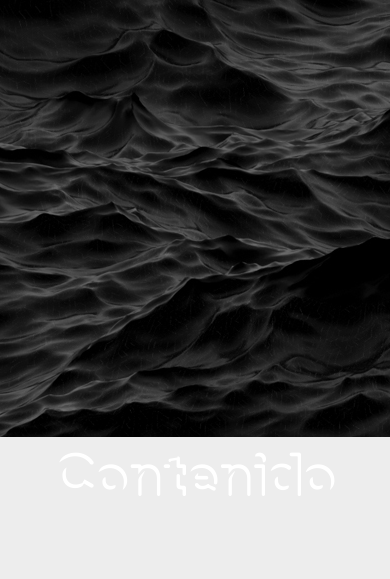
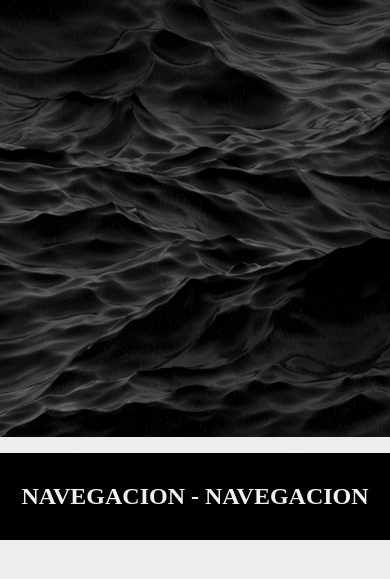
Before and after one commit to daviddios/fonosaurios, a plain HTML site: page index.html in a window 390 px wide. Shown: the part 407-986 px from the top of the page. Drawn offline with nearby package versions, Linux system fonts and the light colour scheme; files whose address does not match are found by name.

Commit message:
creada barra navegacion responsive y sticky

```diff
--- a/css/main.css
+++ b/css/main.css
@@ -1,4 +1,3 @@
-
 @font-face {
   font-family: 'Airment';
   src: url(/etc/fonts/airment/airment-Regular.ttf);
@@ -10,52 +9,41 @@ body {
   background-color: #20262e;
 }
 
-  img{
+img {
   display: block;
   width: 100%;
   height: auto;
 }
 
-  /* h1, h2, h3{
-    font-family: 'koliko-Bold';
-    margin: 0;
-    padding: 1em 0;
-    color: white;
-  } */
-
-  p{
+p {
   margin: 0;
   padding: 1em 0;
 }
 
-  #animacion_scroll_principal
-  {
+#animacion_scroll_principal {
+  margin: 0 0 0 0;
+  height: 100%;
   width: 100%;
   left: 0;
   position: fixed;
 }
 
-  #heightPage,
-  #heightScroll
-  {
+#heightPage, #heightScroll {
   width: 10px;
   top: 0;
   position: absolute;
   z-index: 99;
 }
 
-  #heightPage
-  {
+#heightPage {
   left: 0;
 }
 
-  #heightScroll
-  {
+#heightScroll {
   right: 0;
 }
 
-  header
-  {
+header {
   margin: auto auto auto auto;
   width: 100%;
   height: 100%;
@@ -65,21 +53,47 @@ body {
   z-index: -1;
 }
 
-  header img{
+header img {
   margin: 10% auto 0 auto;
   width: 30%;
 }
+
 @media (max-width: 1024px) {
-    header img{
+  header img {
     margin: 40% auto 0 auto;
     width: 70%;
   }
 }
-  section{
+.navbar {
+  margin-top: 860px;
+  position: -webkit-sticky;
+  position: sticky;
+  top: 0;
+  padding: 10px 16px;
+  background: black;
+  color: #f1f1f1;
+  z-index: 100;
+  text-align: center
+}
+
+@media (min-height: 977px) {
+  .navbar{
+    margin-top: 890px;
+    position: -webkit-sticky;
+    position: sticky;
+    top: 0;
+    padding: 10px 16px;
+    background: black;
+    color: #f1f1f1;
+    z-index: 100;
+    text-align: center
+  }}
+
+section {
   height: 2000px;
 }
-  footer
-  {
+
+footer {
   width: 100%;
   height: 300px;
   background: gray;
@@ -87,19 +101,21 @@ body {
   position: fixed;
   z-index: -1;
 }
-  .contenido
-  {
+
+.contenido {
   background: #ededed;
   position: relative;
   z-index: 1;
 }
+
 
 .contenedor_parallax {
   margin-top: 100%;
   margin-bottom: 300px;
   box-shadow: 0px 0px 20px rgba(0, 0, 0, 0.5);
 }
-  h1{
+
+h1 {
   padding: 0 0 0 0;
   margin: 0 0 0 0;
   text-align: center;
@@ -107,8 +123,9 @@ body {
   font-size: 11vw;
   color: #fff;
 }
-  @media (max-width: 1024px){
-    h1{
+
+@media (max-width: 1024px) {
+  h1 {
     padding: 0 0 0 0;
     margin: 0 0 0 0;
     text-align: center;
@@ -120,23 +137,6 @@ body {
 
 
 
-  footer h1{
+footer h1 {
   line-height: 300px;
 }
-
-  header,
-  footer,
-  #animacion_scroll_principal
-  {
-    -webkit-transition-property: all;
-       -moz-transition-property: all;
-        transition-property: all;
-
-    -webkit-transition-duration: 0.4s;
-       -moz-transition-duration: 0.4s;
-        transition-duration: 0.4s;
-
-    -webkit-transition-timing-function: cubic-bezier(0, 0, 0, 1);
-       -moz-transition-timing-function: cubic-bezier(0, 0, 0, 1);
-        transition-timing-function: cubic-bezier(0, 0, 0, 1);
-  }
--- a/index.html
+++ b/index.html
@@ -11,27 +11,25 @@
 </head>
 
 <body>
-
+  <header>
+    <img src="/img/logo.png" alt="">
+    <h1 hidden>Benvidos</h1>
+  </header>
+  <div class="navbar">
+    <h2>NAVEGACION - NAVEGACION</h2>
+  </div>
   <div id="animacion_scroll">
     <div id="animacion_scroll_principal">
       <div class="contenedor_parallax">
-        <header>
-          <img src="/img/logo.png" alt="">
-          <h1 hidden>Benvidos</h1>
-        </header>
-
         <section class="contenido">
           <h1>Contenido</h1>
         </section>
-
         <footer>
           <h1>Footer</h1>
         </footer>
       </div>
     </div>
   </div>
-
-
   <script src='http://cdnjs.cloudflare.com/ajax/libs/jquery/2.1.3/jquery.min.js'></script>
 
 
--- a/js/main.js
+++ b/js/main.js
@@ -21,7 +21,7 @@ $(window).load(function () {
     var windowHeight = $(window).height(),
         footerHeight = $('footer').height(),
 //por cada <section class="contenido"> tengo que incrementar el tamaño del documento en el js
-        heightDocument = (windowHeight) + ($('.contenido').height()) + ($('footer').height()) - 80;
+        heightDocument = ($('.contenido').height()) + ($('footer').height()) - 0;
     $('#animacion_scroll, #animacion_scroll_principal').css({
         'height': heightDocument + 'px'
     });
```
Lines whose indentation alone changed are shown as unchanged.
